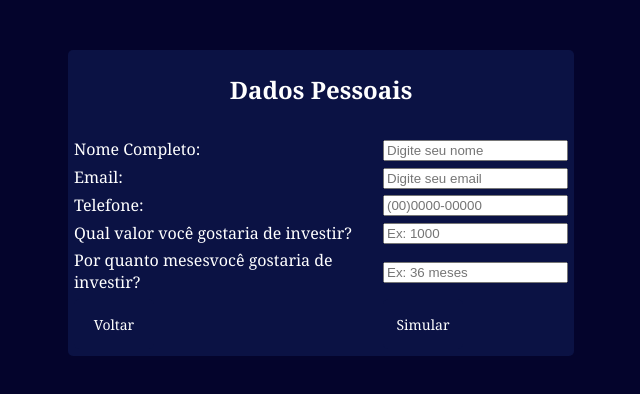
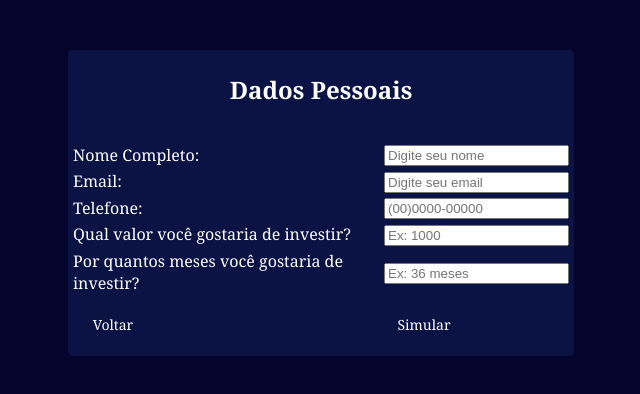
Before and after one commit to Robee-11/Sistema_Investimento., a plain HTML site: page simular.html in a window 1280 px wide. Shown: the whole page, without its empty margins (319-959 px from the left). Drawn offline with Linux system fonts and the light colour scheme.

Commit message:
TO FICANDO DOIDA
FIZ UNS TREM QUE NÃO FUNCIONA

```diff
--- a/assets/css/style.css
+++ b/assets/css/style.css
@@ -93,12 +93,21 @@ button {
   background-color: #0b1244;
   color: white;
   font-size: 14px;
-  display: grid;
+  gap: 20px;
+  display: flex;
   align-items: center;
   justify-content: center;
   text-align: center;
-   text-decoration: none;
+  text-decoration: none;
 }
 button:hover{
   background-color:  #050f5b;
 }
+button td {
+  border: none;
+}
+td{
+  padding: 0%;
+
+
+}
--- a/assets/script.js
+++ b/assets/script.js
@@ -0,0 +1 @@
+window.alert( "SLAHHHHHHHHHHHHHHHHH" );
--- a/simular.html
+++ b/simular.html
@@ -15,32 +15,44 @@
                 <tr>
                     <h2> Dados Pessoais</h2>
                 </tr>
+
                 <tr>
-                    <td> <label for="Nome">Nome Completo:</label></td>
-                    <td> <input type="text" name="Nome" placeholder="Digite seu nome" required></td>
+                    <td><label for="Nome">Nome Completo:</label></td>
+                    <td><input type="text" id="Nome" name="Nome" placeholder="Digite seu nome" required></td>
                 </tr>
+
                 <tr>
                     <td><label for="Email">Email:</label></td>
-                    <td> <input type="email" name="Email" placeholder="Digite seu email" required> </td>
+                    <td><input type="email" id="Email" name="Email" placeholder="Digite seu email" required></td>
                 </tr>
+
                 <tr>
-                    <td> <label for="Telefone">Telefone:</label></td>
-                    <td><input type="tel" name="Telefone" placeholder="(00)0000-00000" maxlength="11" required> </td>
+                    <td><label for="Telefone">Telefone:</label></td>
+                    <td><input type="tel" id="Telefone" name="Telefone" placeholder="(00)0000-00000" maxlength="11" required></td>
                 </tr>
+
                 <tr>
-                    <td> <label for="quantidade">Qual valor você gostaria de investir?</label></td>
-                    <td> <input type="number" name="quantidade" placeholder="Ex: 1000" required></td>
+                    <td><label for="quantidade">Qual valor você gostaria de investir?</label></td>
+                    <td><input type="number" id="quantidade" name="quantidade" placeholder="Ex: 1000" required></td>
                 </tr>
+
                 <tr>
-                    <td><label for="Tempo">Por quanto mesesvocê gostaria de investir?</label></td>
-                    <td><input type="number" name="tempo" placeholder="Ex: 36 meses" required></td>
+                    <td><label for="tempo">Por quantos meses você gostaria de investir?</label></td>
+                    <td><input type="number" id="tempo" name="tempo" placeholder="Ex: 36 meses" required></td>
                 </tr>
+
                 <tr>
                     <td><a href="index.html" id="Voltar">Voltar</a></td>
-                    <td> <button id="Calcular">Simular</button></td>
+                    <td><button id="Calcular" type="button">Simular</button></td>
                 </tr>
 
+            </form>
+        </table>
     </div>
+
+   <script src="assets/js/script.js"></script>
 </body>
 
+
+
 </html>
```
Also changed, not shown: index.html (+3 -1 lines).
